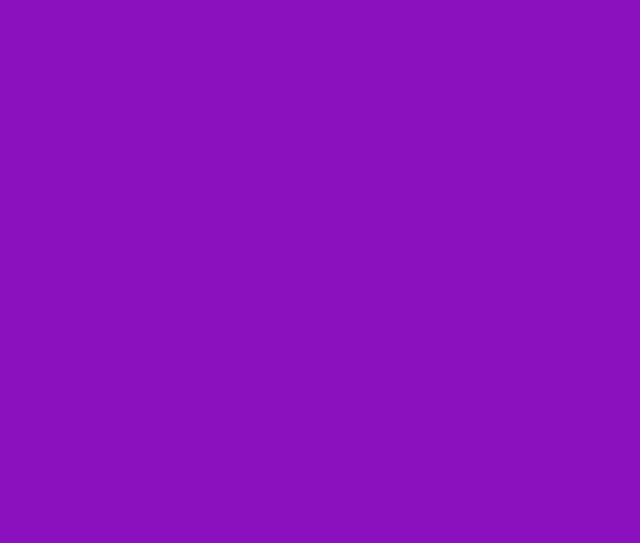
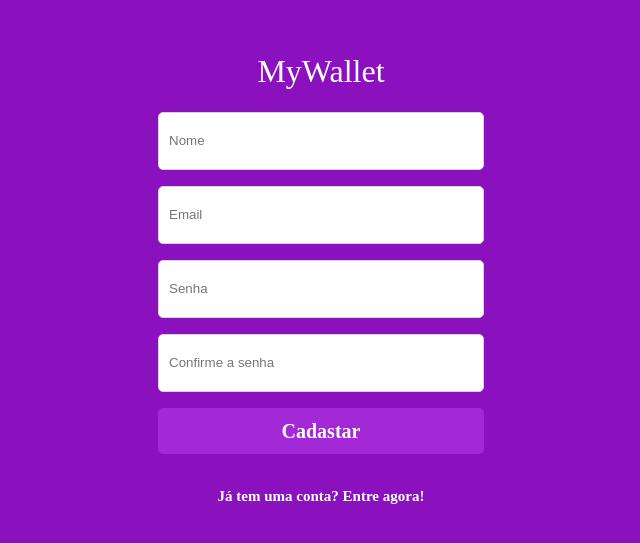
Before and after one commit to Marceloleda/projeto14-mywallet-front, a React (Create React App) app: page /cadastro in a window 1280 px wide. Before the commit this address had no page. Shown: the part 121-664 px from the top of the page, without its empty margins (319-959 px from the left). Built offline with nearby package versions, Linux system fonts and the light colour scheme.

Commit message:
tela de cadastro

```diff
--- a/src/App.js
+++ b/src/App.js
@@ -1,4 +1,5 @@
 import Login from "./Components/Login"
+import Cadastro from "./Components/Cadastro";
 
 import { createGlobalStyle } from "styled-components";
 import { Route, Routes } from "react-router-dom";
@@ -14,6 +15,8 @@ function App() {
       <UserContext.Provider value={contextValue}>
         <Routes>
           <Route path="/" element={<Login/>}/>
+          <Route path="/cadastro" element={<Cadastro/>}/>
+
         </Routes>
       </UserContext.Provider>
     </>
--- a/src/Components/Cadastro.js
+++ b/src/Components/Cadastro.js
@@ -1,6 +1,137 @@
+import axios from "axios";
+import { useState } from "react";
+import { useNavigate } from "react-router";
+import { Link } from "react-router-dom";
+import styled from "styled-components";
+
 export default function Cadastro(){
+    const navigate = useNavigate();
+    const [cadastro, setCadastro] = useState({
+        nome: '',
+        email: '',
+        senha: '',
+        confirmeSenha: ''
+    })
+
+    function Cadastro(event){
+        event.preventDefault();
+
+        const URL = `http://localhost:5000/cadastro`;
+        const {senha, confirmeSenha} = cadastro;
+
+        if(senha === confirmeSenha){
+            const promise = axios.post(URL, cadastro)
+            promise.then((res)=>{
+                alert("Cadastrado com sucesso!")
+                navigate('/');
+            })
+            promise.catch(err=>{
+                if(err.message === "Request failed with status code 409"){
+                    alert(`Voce ja esta cadastrado `)
+                }
+                if(err.message === "Request failed with status code 422"){
+                    alert(`Verifique se seus dados foram digitados corretamente`)
+                }
+                if(err.message === "Network Error"){
+                    alert(`Erro de conexao, tente novamente mais tarde`)
+                }
+
+                alert(`Verifique seus dados e tente novamente ;-)`)
+                console.log(err.message)
+            })
+        }else{
+            alert("As senhas nao conferem! Coloque as senhas iguais ;-)")
+        }
+    }
     return(
         <>
+            <Conteiner>
+                <h1>MyWallet</h1>
+                <Forms>
+                    <form onSubmit={Cadastro}>
+                        <Inserir id="name" placeholder="Nome" value={cadastro.nome} onChange={(e)=>
+                        setCadastro({...cadastro, nome: e.target.value})
+                        }/>
+                        <Inserir id="email" type="email" placeholder="Email" value={cadastro.email} onChange={(e)=>
+                        setCadastro({...cadastro, email: e.target.value})
+                        }/>
+                        <Inserir id="password" type="password" placeholder="Senha" value={cadastro.senha} onChange={(e)=>
+                        setCadastro({...cadastro, senha: e.target.value})
+                        }/>
+                        <Inserir id="confirmPassword" type="password" placeholder="Confirme a senha" value={cadastro.confirmeSenha} onChange={(e)=>
+                        setCadastro({...cadastro, confirmeSenha: e.target.value})
+                        }/>
+
+                        <Botao type="submit">Cadastar</Botao>
+                    </form>
+                </Forms>
+
+                <Entrar>
+                    <Link to={`/`} style={{ textDecoration: 'none' }}>
+                        <h2>Já tem uma conta? Entre agora!</h2>
+                    </Link>
+                </Entrar>
+            </Conteiner>
         </>
     );
 }
+const Conteiner = styled.div`
+font-family: 'Raleway';
+    display:flex;
+    justify-content: center;
+    align-items: center;
+    flex-direction: column;
+    height: 100vh;
+    h1{
+        font-family: 'Saira Stencil One', cursive;
+        font-size: 32px;
+        color:white;
+    }
+`;
+
+const Forms = styled.div`
+    form{
+            display:flex;
+            flex-direction:column;
+            justify-content: center;
+            align-items: center;
+        }
+`
+const Inserir = styled.input`
+    width: 326px;
+    height: 58px;
+    margin-bottom: 16px;
+    background: #FFFFFF;
+    border: 1px solid #D5D5D5;
+    border-radius: 5px;
+    padding: 10px;
+    box-sizing: border-box;
+    &:first-child{
+        margin-top: 25px;
+    }
+`;
+const Botao = styled.button`
+display: flex;
+justify-content: center;
+align-items: center;
+width: 326px;
+height: 46px;
+background: #A328D6;
+border-radius: 5px;
+border:none;
+cursor: pointer;
+font-family: 'Raleway';
+    font-weight: 700;
+    font-size: 20px;
+    line-height: 26px;
+    text-align: center;
+    color: #FFFFFF;
+`;
+const Entrar = styled.div`
+    margin-top: 35px;
+    h2{
+        color: #FFFFFF;
+        font-size: 15px;
+        font-weight: 700;
+    }
+`;
--- a/src/Components/Login.js
+++ b/src/Components/Login.js
@@ -14,7 +14,7 @@ export default function Login(){
     })
     function enviarLogin(event){
         event.preventDefault();
-        const URL = `http://localhost:5000/login`;
+        const URL = `http://localhost:5000/`;
         const dados = {
             email: login.email,
             senha: login.senha
@@ -59,7 +59,7 @@ export default function Login(){
                 </Forms>
 
                 <Cadastro>
-                    <Link to={"/sign-up"} style={{ textDecoration: 'none' }}>
+                    <Link to={"/cadastro"} style={{ textDecoration: 'none' }}>
                         <h2>Primeira vez? Cadastre-se!</h2>
                     </Link>
                 </Cadastro>
```
